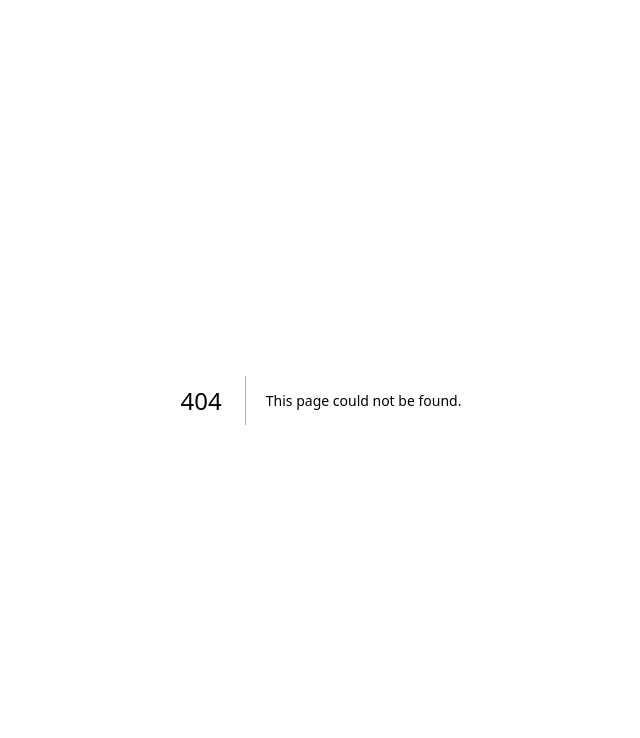
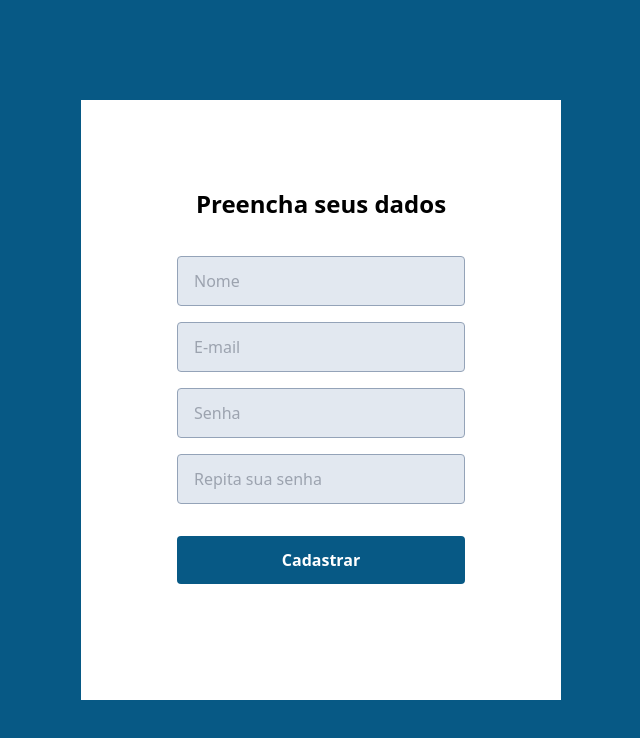
Before and after one commit to joaovictorssz/projeto_up_frontend, a Next.js app in the folder projeto_up_frontend/: page /create in a window 1280 px wide. Before the commit this address had no page. Shown: the top 738 px of the page, without its empty margins (319-959 px from the left). Built offline with nearby package versions, Linux system fonts and the light colour scheme.

Commit message:
register user

```diff
--- /dev/null
+++ b/projeto_up_frontend/src/app/create/layout.tsx
@@ -0,0 +1,8 @@
+import React from "react";
+import { ReactNode } from "react";
+
+export default function CreateLayout({children}: {children: ReactNode}){
+    return(
+        <div className="w-screen h-screen">{children}</div>
+    )
+}
--- /dev/null
+++ b/projeto_up_frontend/src/app/create/page.tsx
@@ -0,0 +1,62 @@
+'use client'
+
+import Link from "next/link";
+import axios from 'axios'
+import {useForm} from 'react-hook-form'
+import { toast } from 'react-hot-toast'
+import { useRouter } from "next/navigation";
+
+type CreateFormType = {
+    username:string,
+    email: string,
+    password: string,
+    password_repeated: string
+}
+
+export default function Create(){
+    const {push} = useRouter()
+    const {register, handleSubmit} = useForm<CreateFormType>()
+
+    const handleForm = async (data: CreateFormType)=>{
+        if(data.password !== data.password_repeated){
+            toast.error("As senhas devem ser iguais")
+            return
+        }
+        await axios.post(`${process.env.NEXT_PUBLIC_API}/auth/register`, {...data, auditor: false})
+        .then(res => {
+            if(res.status === 200){
+                toast.success("Cadastrado com sucesso!")
+                sessionStorage.setItem("token", JSON.stringify(res.data))
+                push('/login')
+            }
+        })
+        .catch((err)=>{
+            toast.error(err)
+        })
+    }
+
+    return(
+        <div className="w-full h-full flex bg-sky-800 justify-center items-center">
+            <section className="bg-white h-3/4 sm:px-24 px-12  flex flex-col items-center">
+                <span className="h-1/5 flex mb-4 flex-col justify-end items-center">
+
+                    <h1 className="text-2xl font-semibold">Preencha seus dados</h1>
+
+                </span>
+
+
+
+                <form onSubmit={handleSubmit(handleForm)} className="flex flex-col h-3/5 justify-center">
+                    <input {...register('username')} required placeholder="Nome" className="w-72 bg-slate-200 border border-slate-400 rounded px-4 py-3 focus:outline-none my-2"/>
+                    <input {...register('email')} required placeholder="E-mail" className="w-72 bg-slate-200 border border-slate-400 rounded px-4 py-3 focus:outline-none my-2"/>
+
+                    <input {...register('password')} required placeholder="Senha" type="password" className="w-72 bg-slate-200 border border-slate-400 rounded px-4 py-3 my-2 focus:outline-none"/>
+                    <input {...register('password_repeated')} required placeholder="Repita sua senha" type="password" className="w-72 bg-slate-200 border border-slate-400 rounded px-4 py-3 my-2 focus:outline-none"/>
+
+                    <button type="submit" className="rounded mt-6 hover:bg-sky-900 transition-colors bg-sky-800 text-white font-semibold py-3">Cadastrar</button>
+                </form>
+
+            </section>
+        </div>
+    )
+}
```
